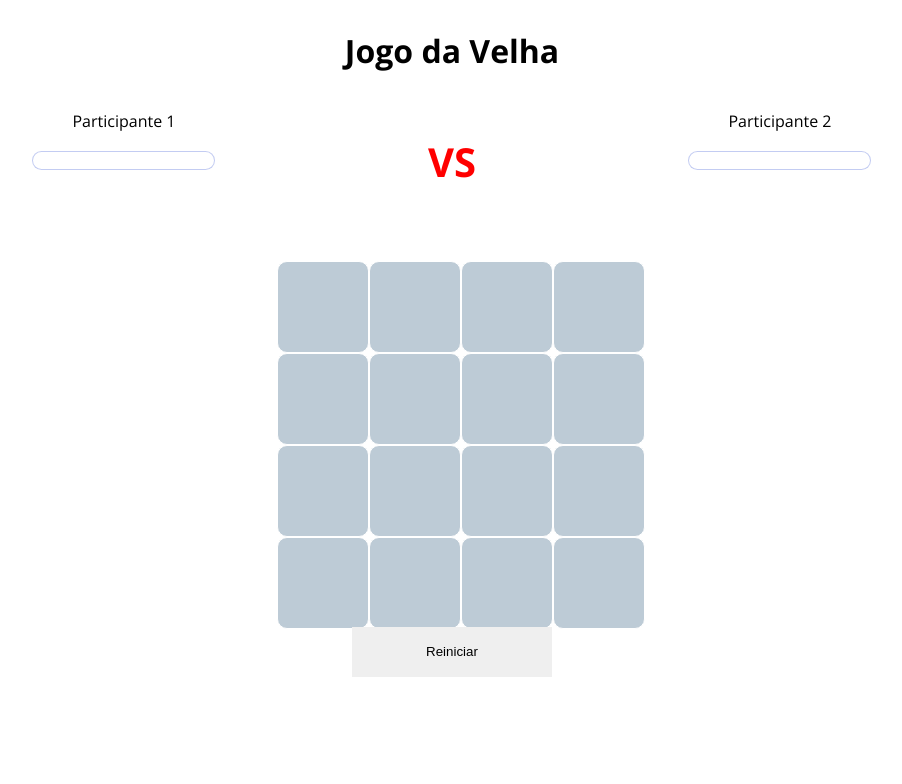
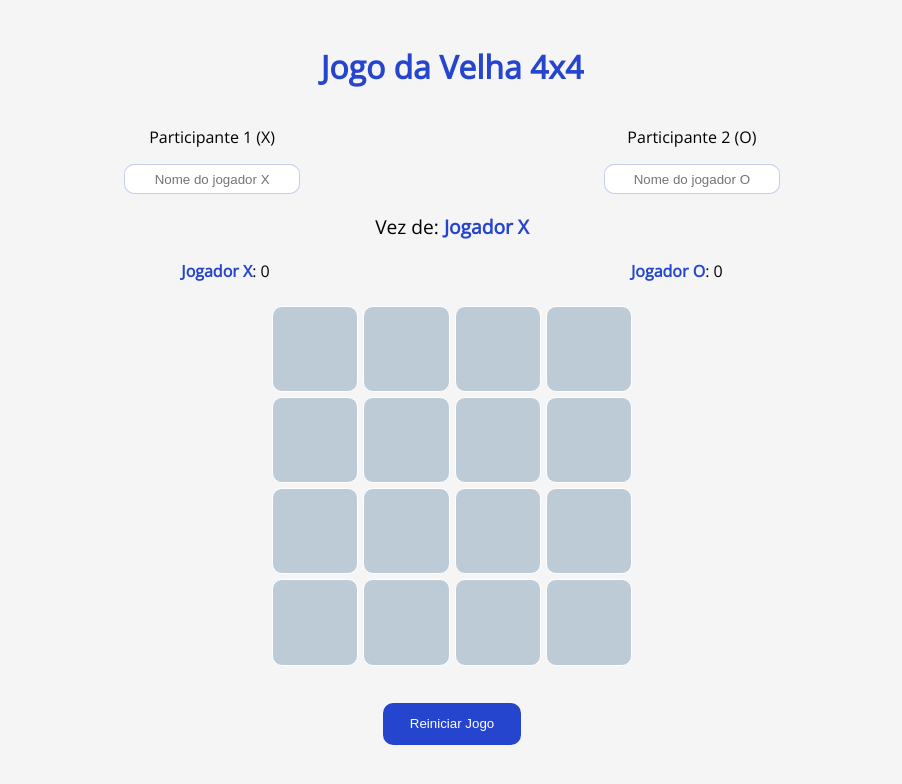
Before and after one commit to CatarineGoncalves/desafio1_jogodavelha, a plain HTML site: page index.html in a window 1280 px wide. Shown: the whole page, without its empty margins (188-1090 px from the left). Drawn offline with nearby package versions, Linux system fonts and the light colour scheme.

Commit message:
jogo da velha completo|

```diff
--- a/index.html
+++ b/index.html
@@ -1,97 +1,224 @@
 <!DOCTYPE html>
 <html lang="pt-br">
 <head>
-    <meta charset="UTF-8">
-    <meta name="viewport" content="width=device-width, initial-scale=1.0">
+  <meta charset="UTF-8" />
+  <meta name="viewport" content="width=device-width, initial-scale=1.0" />
+  <title>Jogo da Velha 4x4</title>
   <link rel="preconnect" href="https://fonts.googleapis.com">
   <link rel="preconnect" href="https://fonts.gstatic.com" crossorigin>
-<link href="https://fonts.googleapis.com/css2?family=Open+Sans:ital,wght@0,300..800;1,300..800&family=Roboto:ital,wght@0,100..900;1,100..900&display=swap" rel="stylesheet">
-    <title></title>
-</head>
-
+  <link href="https://fonts.googleapis.com/css2?family=Open+Sans&display=swap" rel="stylesheet">
   <style>
     body {
       font-family: "Open Sans", sans-serif;
+      text-align: center;
+      padding: 1em;
+      background-color: #f5f5f5;
+    }
 
+    h1 {
+      color: #2645cf;
     }
-    #jogo{
+
+    .players, .placar {
+      display: flex;
+      justify-content: space-evenly;
+      margin: 1em 0;
+      flex-wrap: wrap;
+      gap: 1em;
+    }
+
+    input {
+      border-radius: 10px;
+      padding: 0.5em;
+      border: 1px solid #2645cf46;
+      width: 160px;
+      text-align: center;
+    }
+
+    #vez {
+      font-size: 1.2em;
+      margin: 1em 0;
+    }
+
+    .player-nome {
+      font-weight: bold;
+      color: #2645cf;
+    }
+
+    #jogo {
       display: grid;
       grid-template-columns: repeat(4, 1fr);
-        grid-template-rows: repeat(4, 1fr);
-        grid-column-gap: 0px;
-        grid-row-gap: 0px;
-        width: 350px;
-        height: 350px;
-        justify-self: center;
-        margin-top: 2em;
+      gap: 5px;
+      width: 100%;
+      max-width: 360px;
+      margin: 1.5em auto;
     }
 
     .quadrado {
       background-color: rgb(189, 203, 214);
-        width: 90px;
-        height: 90px;
-        border: 1px solid rgb(255, 255, 255);
-        font-size: 30px;
+      aspect-ratio: 1 / 1;
+      font-size: 2em;
+      color: #2645cf;
       display: flex;
       justify-content: center;
       align-items: center;
-        color: #2645cf;
+      border: 1px solid #fff;
       border-radius: 10px;
-
+      cursor: pointer;
+      user-select: none;
     }
 
     .quadrado:hover {
       background-color: #2645cf;
+      color: #fff;
+    }
+
+    button {
+      margin-top: 1em;
+      padding: 1em 2em;
+      background-color: #2645cf;
+      color: white;
+      border: none;
+      border-radius: 10px;
       cursor: pointer;
     }
 
+    button:hover {
+      background-color: #1a2e8c;
+    }
   </style>
+</head>
 <body>
-    <div id="nome" style="display: flex; justify-content: center;">
-        <h1>Jogo da Velha</h1>
-    </div>
 
+  <h1>Jogo da Velha 4x4</h1>
 
-    <div style="display:flex; justify-content: space-evenly; text-align: center;" >
-        <div class="">
-            <p>Participante 1</p>
-            <input style="border-radius: 10px; border: 1px solid #2645cf46;" type="text">
+  <div class="players">
+    <div>
+      <p>Participante 1 (X)</p>
+      <input type="text" id="jogadorX" placeholder="Nome do jogador X" />
     </div>
     <div>
-            <p style="font-size: 40px; color: red"><b>VS</b></p>
-
-        </div>
-        <div class="">
-            <p>Participante 2</p>
-            <input style="border-radius: 10px; border: 1px solid #2645cf46;" type="text">
-
+      <p>Participante 2 (O)</p>
+      <input type="text" id="jogadorO" placeholder="Nome do jogador O" />
     </div>
   </div>
 
-    <div id="jogo">
-        <div class="quadrado" quadrado></div>
-        <div class="quadrado"  quadrado></div>
-        <div class="quadrado"  quadrado></div>
-        <div class="quadrado"  quadrado></div>
-        <div class="quadrado" quadrado></div>
-        <div class="quadrado" quadrado></div>
-        <div class="quadrado" quadrado></div>
-        <div class="quadrado"  quadrado></div>
-        <div class="quadrado" quadrado></div>
-        <div class="quadrado"  quadrado></div>
-        <div class="quadrado" quadrado></div>
-        <div class="quadrado" quadrado></div>
-        <div class="quadrado"  quadrado></div>
-        <div class="quadrado"  quadrado></div>
-        <div class="quadrado"  quadrado></div>
-        <div class="quadrado" quadrado></div>
+  <div id="vez">Vez de: <span class="player-nome" id="vezNome">Jogador X</span></div>
+
+  <div class="placar">
+    <div><span class="player-nome" id="nomeX">Jogador X</span>: <span id="pontosX">0</span></div>
+    <div><span class="player-nome" id="nomeO">Jogador O</span>: <span id="pontosO">0</span></div>
   </div>
 
-    <div style="display:flex; justify-content: space-evenly; text-align: center; margin-top: 1em;">
-        <button id="reiniciar" style="height: 50px; width: 200px; border:none">Reiniciar</button>
-    </div>
+  <div id="jogo"></div>
 
+  <button id="reiniciar">Reiniciar Jogo</button>
 
-    <script src="./script.js"></script>
+  <script>
+    const jogo = document.getElementById("jogo");
+    const reiniciar = document.getElementById("reiniciar");
+
+    const vezNome = document.getElementById("vezNome");
+    const jogadorXInput = document.getElementById("jogadorX");
+    const jogadorOInput = document.getElementById("jogadorO");
+    const nomeX = document.getElementById("nomeX");
+    const nomeO = document.getElementById("nomeO");
+    const pontosX = document.getElementById("pontosX");
+    const pontosO = document.getElementById("pontosO");
+
+    const jogadores = ["X", "O"];
+    let jogadorAtual = jogadores[0];
+    let quadrados = [];
+    let jogoEncerrado = false;
+
+    const combinacoes = [
+      [0, 1, 2, 3],
+      [4, 5, 6, 7],
+      [8, 9, 10, 11],
+      [12, 13, 14, 15],
+      [0, 4, 8, 12],
+      [1, 5, 9, 13],
+      [2, 6, 10, 14],
+      [3, 7, 11, 15],
+      [0, 5, 10, 15],
+      [3, 6, 9, 12]
+    ];
+
+    function criarQuadrados() {
+      jogo.innerHTML = "";
+      quadrados = [];
+      jogoEncerrado = false;
+
+      for (let i = 0; i < 16; i++) {
+        const div = document.createElement("div");
+        div.classList.add("quadrado");
+        div.dataset.index = i;
+        div.addEventListener("click", jogar);
+        jogo.appendChild(div);
+        quadrados.push(div);
+      }
+
+      atualizarNomeJogadores();
+      jogadorAtual = "X";
+      atualizarVez();
+    }
+
+    function jogar(e) {
+      const quadrado = e.target;
+      const index = quadrado.dataset.index;
+
+      if (quadrado.textContent !== "" || jogoEncerrado) return;
+
+      quadrado.textContent = jogadorAtual;
+
+      if (verificarVitoria()) {
+        jogoEncerrado = true;
+        atualizarPontuacao();
+        setTimeout(() => {
+          alert(`O jogador ${obterNomeAtual()} venceu!`);
+        }, 100);
+        return;
+      }
+
+      jogadorAtual = jogadorAtual === "X" ? "O" : "X";
+      atualizarVez();
+    }
+
+    function verificarVitoria() {
+      return combinacoes.some(combinacao => {
+        return combinacao.every(index => {
+          return quadrados[index].textContent === jogadorAtual;
+        });
+      });
+    }
+
+    function atualizarVez() {
+      vezNome.textContent = obterNomeAtual();
+    }
+
+    function obterNomeAtual() {
+      return jogadorAtual === "X"
+        ? jogadorXInput.value || "Jogador X"
+        : jogadorOInput.value || "Jogador O";
+    }
+
+    function atualizarNomeJogadores() {
+      nomeX.textContent = jogadorXInput.value || "Jogador X";
+      nomeO.textContent = jogadorOInput.value || "Jogador O";
+    }
+
+    function atualizarPontuacao() {
+      if (jogadorAtual === "X") {
+        pontosX.textContent = parseInt(pontosX.textContent) + 1;
+      } else {
+        pontosO.textContent = parseInt(pontosO.textContent) + 1;
+      }
+    }
+
+    reiniciar.addEventListener("click", criarQuadrados);
+
+    // Inicializa
+    criarQuadrados();
+  </script>
 </body>
 </html>
--- a/script.js
+++ /dev/null
@@ -1,54 +0,0 @@
-const jogo = document.getElementById("jogo");
-const quadrados = document.querySelectorAll("[quadrado]")
-const reiniciar = document.getElementById("reiniciar")
-const jogadores = ["X", "O"];
-
-
-let jogadorAtual = jogadores[0];
-let jogadorAtivo = false;
-
-//COMBINAÇÃO VENCEDORA
-const combinacoes = [
-    [0, 1, 2, 3],
-    [4, 5, 6, 7],
-    [8, 9, 10, 11],
-    [12, 13, 14, 15],
-    [0, 4, 8, 12],
-    [1, 5, 9, 13],
-    [2, 6, 10, 14],
-    [3, 7, 11, 15],
-    [0, 5, 10, 15],
-    [3, 6, 9, 12]
-]
-
-
-function cliquesnosquadrados(e) {
-    const quadrado = e.target;
-    //target dispara o evento
-    quadrado.innerHTML = jogadorAtual;
-
-    if (vitoria()) {
-        alert(`O jogador ${jogadorAtual} venceu!`);
-        jogadorAtivo = true;
-        return;
-    }
-
-    if(jogadorAtual === jogadores[0]) {
-        jogadorAtual = jogadores[1];
-    } else {
-        jogadorAtual = jogadores[0];
-    }
-
-}
-
-function vitoria() {
-    return combinacoes.some(combinacao => {
-        return combinacao.every(index => {
-            return quadrados[index].innerHTML === jogadorAtual;
-        });
-    });
-}
-
-quadrados.forEach(quadrado => {
-    quadrado.addEventListener("click", cliquesnosquadrados);
-})
```
Lines whose indentation alone changed are shown as unchanged.
